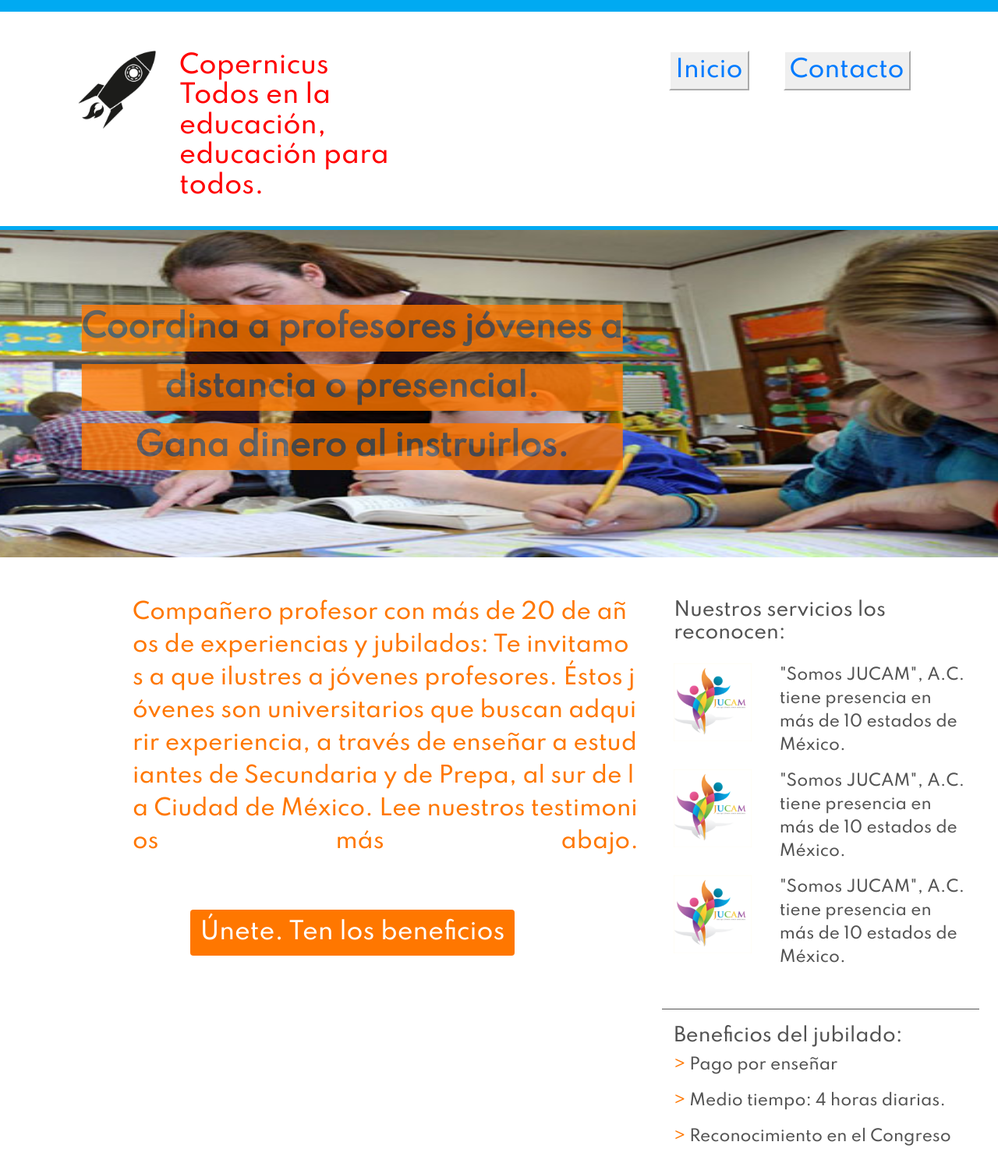
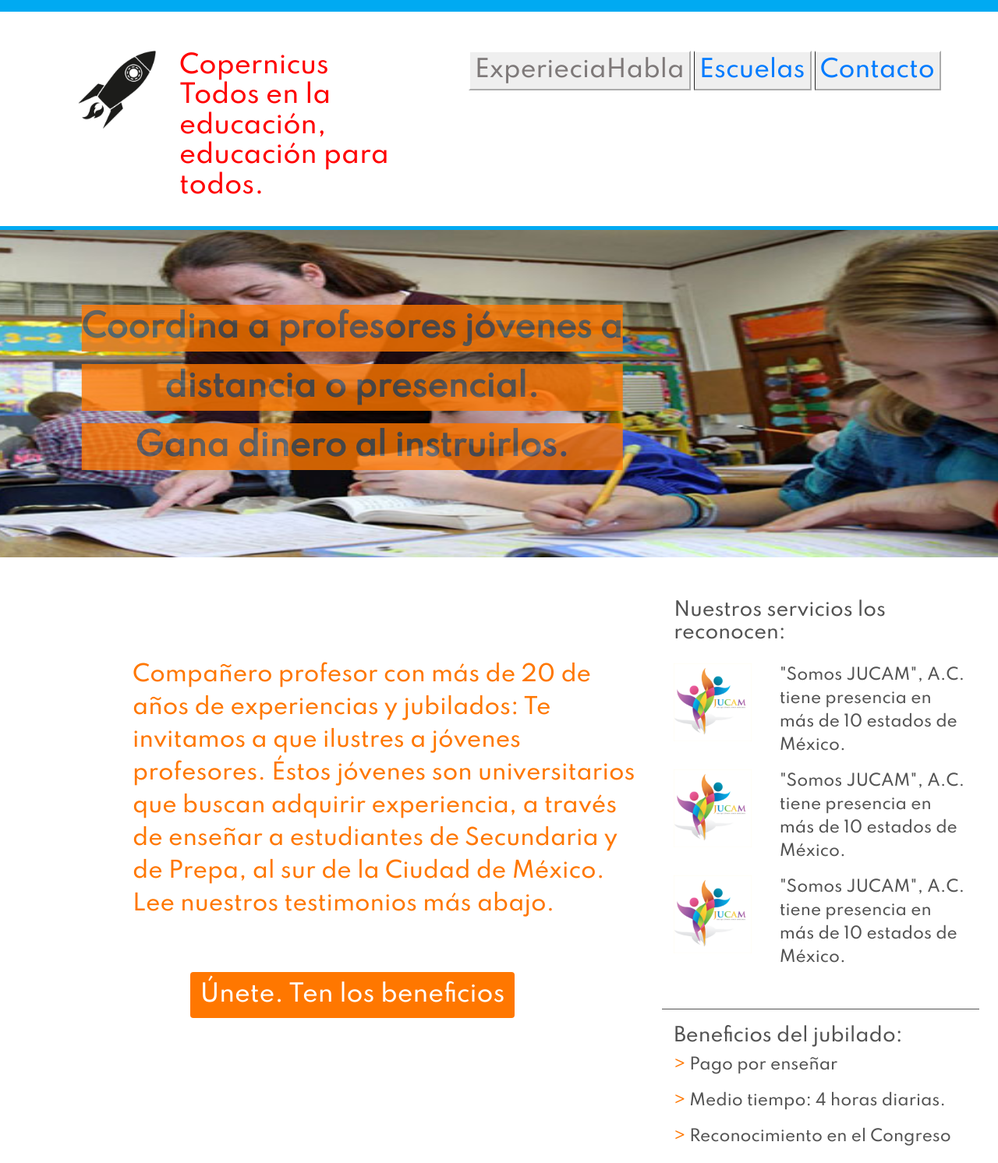
Before and after one commit to davidlechuga/Copernicus, a plain HTML site: page index.html in a window 1280 px wide. Shown: the top 1492 px of the page at 78% size. Drawn offline with nearby package versions, Linux system fonts and the light colour scheme.

Commit message:
some changes in buttons and css info-text

```diff
--- a/index.html
+++ b/index.html
@@ -20,7 +20,7 @@
         <div class="margen1"></div>
     </div>
     <div class="row">
-        <div class="col-6 d-flex slogan">
+        <div class="col-4 d-flex slogan">
             <img id="logo" src="imagenes/header/cropped-rocket.png" >
             <h2 style="color: red;">
                 Copernicus <br>
@@ -30,11 +30,14 @@
                 todos.
             </h2>
         </div>
-        <div class="col-12 col-sm-5 col-md-5 col-lg-5 colbuttons">
-            <button style="margin-right: 40px; color: gray; ">
-                <a href="index.html" > Inicio </a>
+        <div class="col-12 col-sm-12 col-md-12 col-lg-7 colbuttons">
+            <button >
+                <a href="index.html" style= " color: #7E7979 !important;" > ExperieciaHabla </a>
             </button>
-            <button style="color: #21B5F4">
+            <button style="color: #21B5F4; border-left: 1px solid #242424" >
+                <a href="contacto.html"> Escuelas </a>
+            </button>
+            <button style="color: #21B5F4; border-left: 1px solid #242424 ">
                 <a href="contacto.html"> Contacto </a>
             </button>
         </div>
--- a/styles/index.css
+++ b/styles/index.css
@@ -210,11 +210,11 @@ html * {
 	/* TEXTO INFORMACION BODY */
 
 	.info-text {
-		text-align-last: justify;
+		text-align-last: start;
 		font-size: 28px;
-		word-break: break-all;
 		margin-left: 85px;
 		color: #ff7700;
+		padding-top: 40px;
 	}
 
 	/* Imagenes ASIDE */
```
